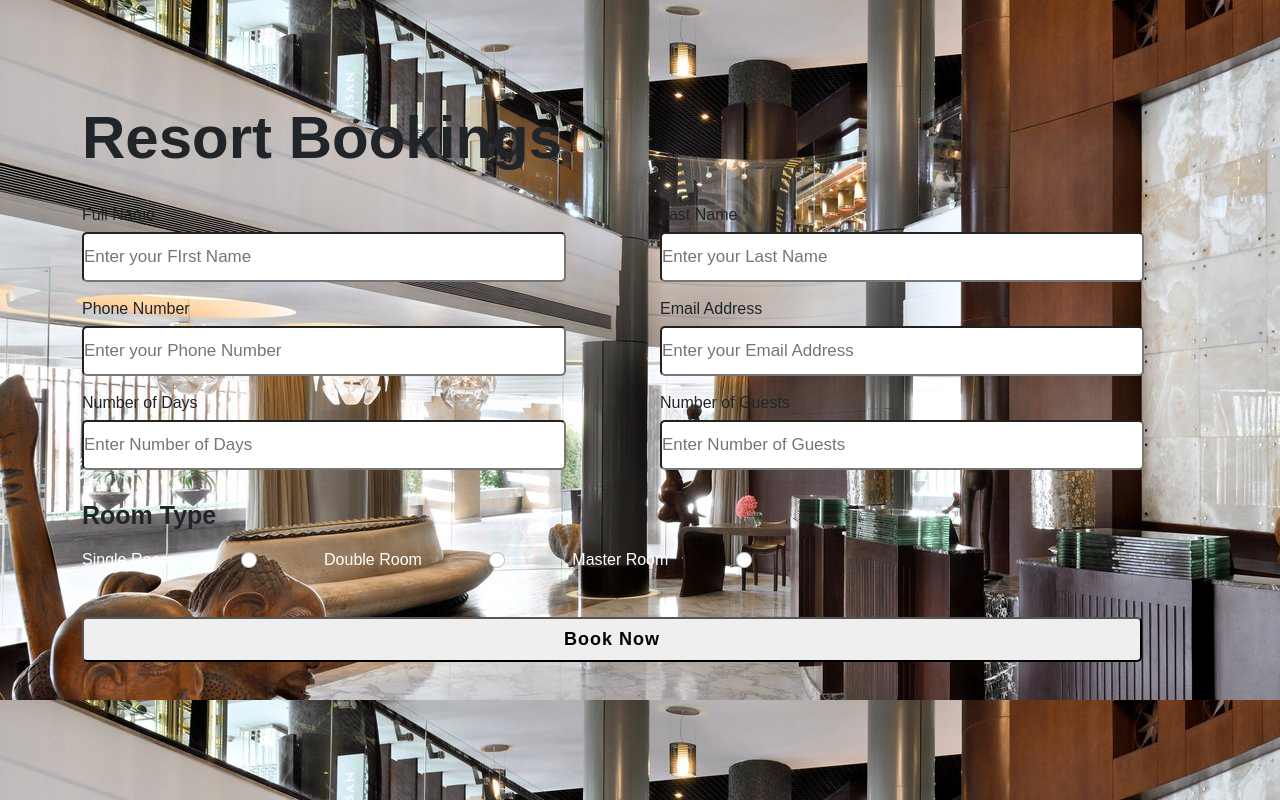
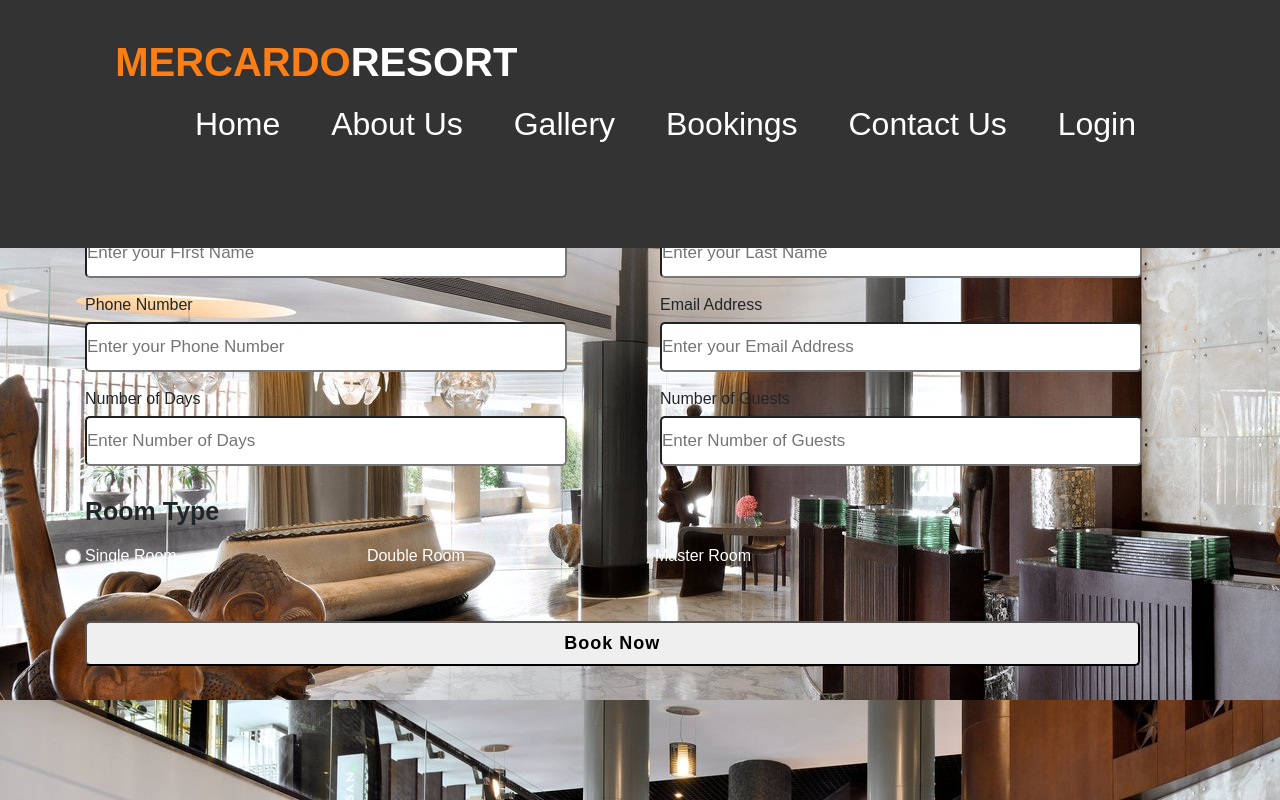
Before and after one commit to ayuhersi/Resort, a plain HTML site: page booking.html in a window 1280 px wide. Drawn offline with nearby package versions, Linux system fonts and the light colour scheme.

Commit message:
added a navbar

```diff
--- a/booking.css
+++ b/booking.css
@@ -85,3 +85,85 @@ form .button input{
     letter-spacing: 1px;
 
 }
+
+
+
+
+header{
+    position: fixed;
+    top:0; left: 0; right:0;
+    background:#333;
+    z-index: 1000;
+    display: flex;
+    align-items: center;
+    justify-content: space-between;
+    padding:2rem 9%;
+  }
+
+  header .logo{
+    font-size: 2.5rem;
+    font-weight: bolder;
+    color:#fff;
+    text-transform: uppercase;
+  }
+
+  header .logo span{
+    color:var(--orange);
+  }
+
+  header .navbar a{
+    color:#fff;
+    font-size: 2rem;
+    margin:0 .8rem;
+  }
+
+  header .navbar a:hover{
+    color:var(--orange);
+  }
+
+  header .icons i{
+    font-size: 2.5rem;
+    color:#fff;
+    cursor: pointer;
+    margin-right: 2rem;
+  }
+
+  header .icons i:hover{
+    color:var(--orange);
+  }
+
+  header .search-bar-container{
+    position: absolute;
+    top:100%; left: 0; right:0;
+    padding:1.5rem 2rem;
+    background:#333;
+    border-top: .1rem solid rgba(255,255,255,.2);
+    display: flex;
+    align-items: center;
+    z-index: 1001;
+    clip-path: polygon(0 0, 100% 0, 100% 0, 0 0);
+  }
+
+  header .search-bar-container.active{
+    clip-path: polygon(0 0, 100% 0, 100% 100%, 0 100%);
+  }
+
+  header .search-bar-container #search-bar{
+    width:100%;
+    padding:1rem;
+    text-transform: none;
+    color:#333;
+    font-size: 1.7rem;
+    border-radius: .5rem;
+  }
+
+  header .search-bar-container label{
+    color:#fff;
+    cursor: pointer;
+    font-size: 3rem;
+    margin-left: 1.5rem;
+  }
+
+  header .search-bar-container label:hover{
+    color:var(--orange);
+  }
--- a/booking.html
+++ b/booking.html
@@ -11,11 +11,42 @@
       integrity="sha384-EVSTQN3/azprG1Anm3QDgpJLIm9Nao0Yz1ztcQTwFspd3yD65VohhpuuCOmLASjC"
       crossorigin="anonymous"
     />
+    <link rel="stylesheet" href="https://maxcdn.bootstrapcdn.com/bootstrap/4.0.0/css/bootstrap.min.css" integrity="sha384-Gn5384xqQ1aoWXA+058RXPxPg6fy4IWvTNh0E263XmFcJlSAwiGgFAW/dAiS6JXm" crossorigin="anonymous">
+  <script src="https://maxcdn.bootstrapcdn.com/bootstrap/4.0.0/js/bootstrap.min.js" integrity="sha384-JZR6Spejh4U02d8jOt6vLEHfe/JQGiRRSQQxSfFWpi1MquVdAyjUar5+76PVCmYl" crossorigin="anonymous"></script>
     <script src="https://code.jquery.com/jquery-3.6.0.js" integrity="sha256-H+K7U5CnXl1h5ywQfKtSj8PCmoN9aaq30gDh27Xc0jk=" crossorigin="anonymous"></script>
     <script src="booking.js"></script>
     <title>Resort Bookings</title>
 </head>
 <body>
+     <!-- header section starts  -->
+
+<header>
+
+    <div id="menu-bar" class="fas fa-bars"></div>
+
+    <a href="#" class="logo"><span>Mercardo</span>Resort</za>
+
+    <nav class="navbar">
+        <a href="index.html">Home</a>
+        <a href="book">About Us</a>
+        <a href="gallery">Gallery</a>
+        <a href="bookings">Bookings</a>
+        <a href="contact">Contact Us</a>
+        <a href="login.html">Login</a>
+
+    </nav>
+
+    <div class="icons">
+        <i class="fas fa-search" id="search-btn"></i>
+        <i class="fas fa-user" id="login-btn"></i>
+    </div>
+
+    <form action="" class="search-bar-container">
+        <input type="search" id="search-bar" placeholder="search here...">
+        <label for="search-bar" class="fas fa-search"></label>
+    </form>
+
+  </header>
     <div class="container">
         <div class="title">Resort Bookings</div>
         <form action="#">
```
